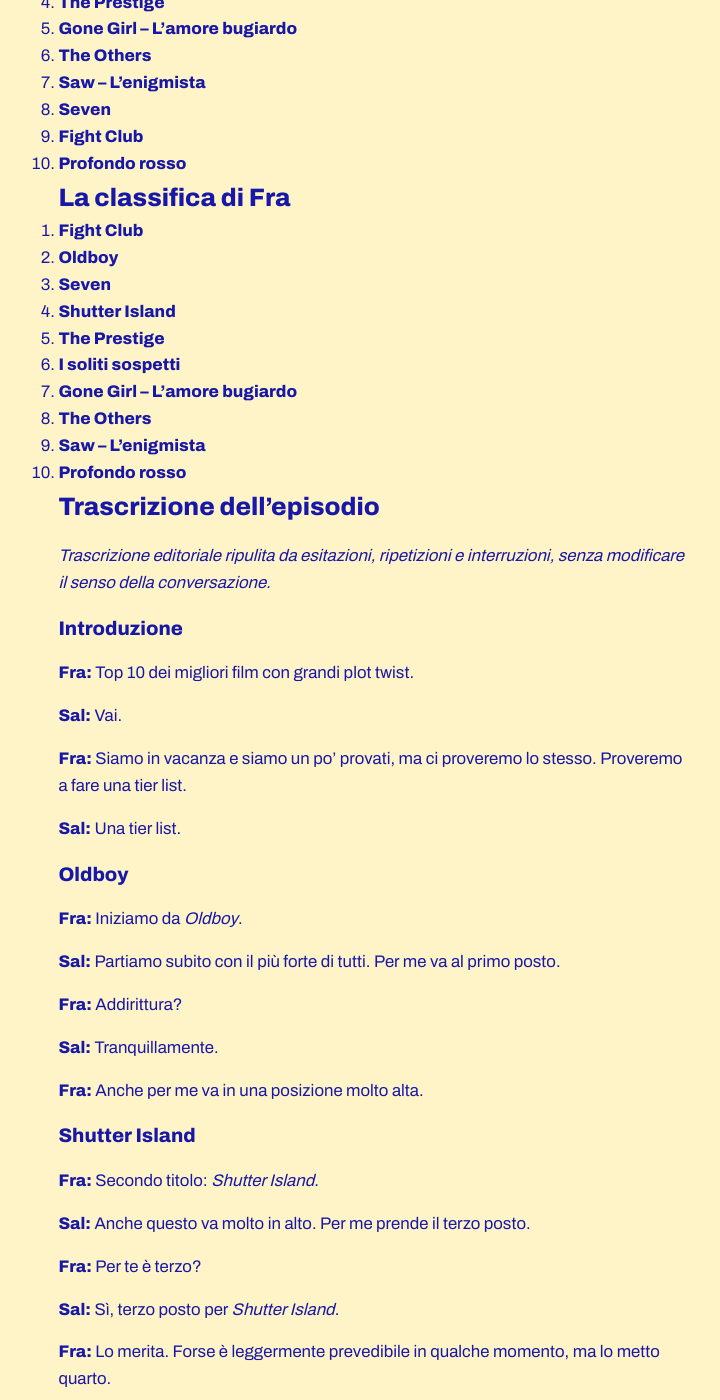
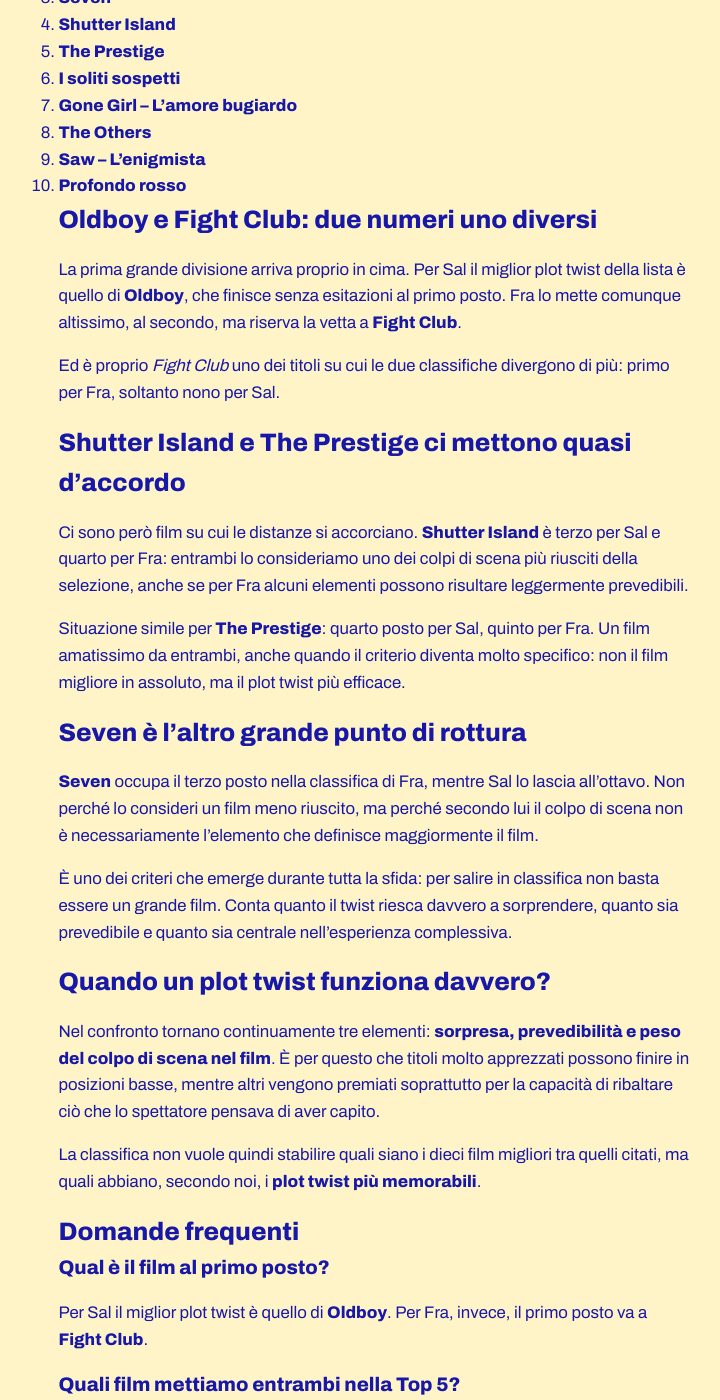
Before and after one commit to criticidabar/criticidabar.github.io, a Jekyll site: the page built from _episodi/migliori-film-plot-twist.md, in a window 1280 px wide and 1400 px high, scrolled down 1441 px. Shown: the whole window, without its empty margins (264-984 px from the left). Built offline with Jekyll 4.4.1, drawn with Linux system fonts in a browser that asks for light colours; some of the changed text lies outside the part shown.

Commit message:
Refine plot twist episode and collapse transcript

```diff
--- a/_episodi/migliori-film-plot-twist.md
+++ b/_episodi/migliori-film-plot-twist.md
@@ -9,26 +9,15 @@
 
 Qual è il film con il **miglior plot twist di sempre**?
 
-Fra e Sal hanno provato a mettere in ordine dieci titoli celebri per i loro colpi di scena. Il risultato non è una classifica condivisa, ma due Top 10 molto diverse: da **Oldboy** a **Fight Club**, passando per **Seven**, **Shutter Island**, **The Prestige** e **I soliti sospetti**.
+Fra e Sal hanno provato a mettere in ordine dieci titoli celebri per i loro colpi di scena. Il risultato? Due classifiche molto diverse: da **Oldboy** a **Fight Club**, passando per **Seven**, **Shutter Island**, **The Prestige** e **I soliti sospetti**.
 
 > **Avviso spoiler:** durante l'episodio non spieghiamo i colpi di scena, ma la presenza stessa di alcuni titoli potrebbe anticipare che il film contiene una svolta importante.
 
 Il video è disponibile anche come [Reel su Instagram](https://www.instagram.com/reel/DceDYPniDKf/).
 
-## I film della sfida
+## Le nostre Top 10
 
-- Oldboy
-- Shutter Island
-- Gone Girl – L'amore bugiardo
-- I soliti sospetti
-- The Others
-- Saw – L'enigmista
-- The Prestige
-- Seven
-- Fight Club
-- Profondo rosso
-
-## La classifica di Sal
+### La classifica di Sal
 
 1. **Oldboy**
 2. **I soliti sospetti**
@@ -41,7 +30,7 @@
 9. **Fight Club**
 10. **Profondo rosso**
 
-## La classifica di Fra
+### La classifica di Fra
 
 1. **Fight Club**
 2. **Oldboy**
@@ -54,7 +43,47 @@
 9. **Saw – L'enigmista**
 10. **Profondo rosso**
 
-## Trascrizione dell'episodio
+## Oldboy e Fight Club: due numeri uno diversi
+
+La prima grande divisione arriva proprio in cima. Per Sal il miglior plot twist della lista è quello di **Oldboy**, che finisce senza esitazioni al primo posto. Fra lo mette comunque altissimo, al secondo, ma riserva la vetta a **Fight Club**.
+
+Ed è proprio *Fight Club* uno dei titoli su cui le due classifiche divergono di più: primo per Fra, soltanto nono per Sal.
+
+## Shutter Island e The Prestige ci mettono quasi d'accordo
+
+Ci sono però film su cui le distanze si accorciano. **Shutter Island** è terzo per Sal e quarto per Fra: entrambi lo consideriamo uno dei colpi di scena più riusciti della selezione, anche se per Fra alcuni elementi possono risultare leggermente prevedibili.
+
+Situazione simile per **The Prestige**: quarto posto per Sal, quinto per Fra. Un film amatissimo da entrambi, anche quando il criterio diventa molto specifico: non il film migliore in assoluto, ma il plot twist più efficace.
+
+## Seven è l'altro grande punto di rottura
+
+**Seven** occupa il terzo posto nella classifica di Fra, mentre Sal lo lascia all'ottavo. Non perché lo consideri un film meno riuscito, ma perché secondo lui il colpo di scena non è necessariamente l'elemento che definisce maggiormente il film.
+
+È uno dei criteri che emerge durante tutta la sfida: per salire in classifica non basta essere un grande film. Conta quanto il twist riesca davvero a sorprendere, quanto sia prevedibile e quanto sia centrale nell'esperienza complessiva.
+
+## Quando un plot twist funziona davvero?
+
+Nel confronto tornano continuamente tre elementi: **sorpresa, prevedibilità e peso del colpo di scena nel film**. È per questo che titoli molto apprezzati possono finire in posizioni basse, mentre altri vengono premiati soprattutto per la capacità di ribaltare ciò che lo spettatore pensava di aver capito.
+
+La classifica non vuole quindi stabilire quali siano i dieci film migliori tra quelli citati, ma quali abbiano, secondo noi, i **plot twist più memorabili**.
+
+## Domande frequenti
+
+### Qual è il film al primo posto?
+
+Per Sal il miglior plot twist è quello di **Oldboy**. Per Fra, invece, il primo posto va a **Fight Club**.
+
+### Quali film mettiamo entrambi nella Top 5?
+
+Entrambi inseriamo nella nostra Top 5 **Oldboy**, **Shutter Island** e **The Prestige**.
+
+### Il video contiene spoiler?
+
+Non viene spiegata la natura dei singoli colpi di scena. Tuttavia, sapere che un film è stato selezionato per il suo plot twist può già rappresentare una piccola anticipazione.
+
+<details class="ep-transcript">
+<summary>Trascrizione completa dell'episodio</summary>
+<div class="ep-transcript-body" markdown="1">
 
 *Trascrizione editoriale ripulita da esitazioni, ripetizioni e interruzioni, senza modificare il senso della conversazione.*
 
@@ -174,19 +203,8 @@
 
 **Fra:** La mia invece è: *Fight Club*, *Oldboy*, *Seven*, *Shutter Island*, *The Prestige*, *I soliti sospetti*, *Gone Girl*, *The Others*, *Saw* e *Profondo rosso*.
 
-## Domande frequenti
-
-### Qual è il film al primo posto?
-
-Per Sal il miglior plot twist è quello di **Oldboy**. Per Fra, invece, il primo posto va a **Fight Club**.
-
-### Quali film mettono entrambi nella Top 5?
-
-Entrambi inseriscono nella propria Top 5 **Oldboy**, **Shutter Island** e **The Prestige**.
-
-### Il video contiene spoiler?
-
-Non viene spiegata la natura dei singoli colpi di scena. Tuttavia, sapere che un film è stato selezionato per il suo plot twist può già rappresentare una piccola anticipazione.
+</div>
+</details>
 
 ## La vostra classifica
 
```
